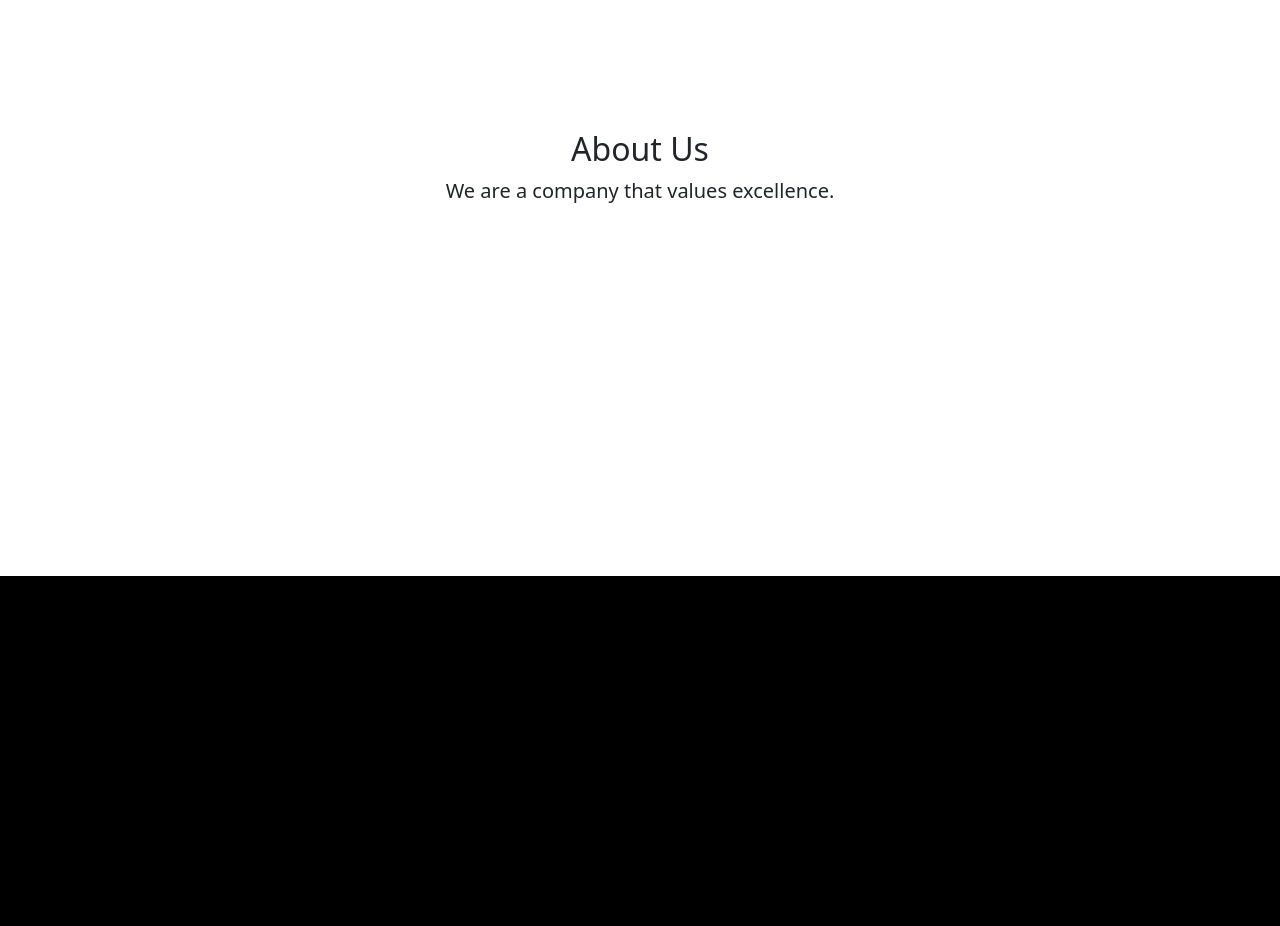
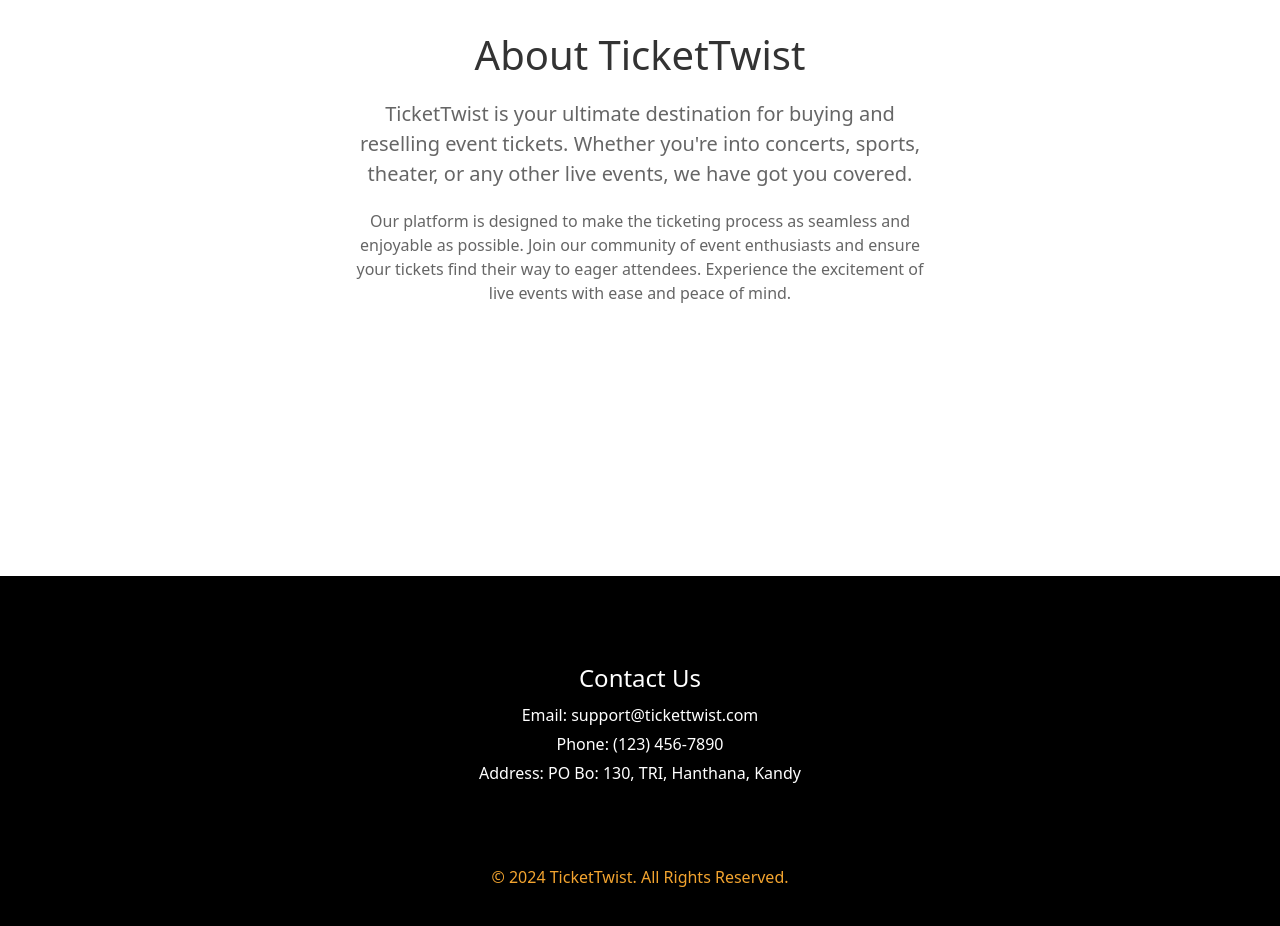
Before and after one commit to ChamikaRohan/Ticket-Twist, a React (Vite) app in the folder client/: page / in a window 1280 px wide. Shown: the part 1080-2006 px from the top of the page. Before the commit the page ends 1656 px from the top, so only its background shows below. Built offline with nearby package versions, Linux system fonts and the light colour scheme.

Commit message:
Created footer and about use section

```diff
--- /dev/null
+++ b/client/src/components/Footer.css
@@ -0,0 +1,48 @@
+.footer-section {
+    background-color: #000000;
+    padding: 40px 0;
+  }
+
+  .footer-content {
+    margin-bottom: 20px;
+  }
+
+  .footer-content h4 {
+    font-size: 1.5rem;
+    color: #ffffff;
+    margin-bottom: 10px;
+  }
+
+  .footer-content p {
+    margin: 5px 0;
+    color: #ffffff;
+  }
+
+  .social-media {
+    margin-top: 20px;
+  }
+
+  .social-icon {
+    margin: 0 10px;
+    color: #ffffff;
+    font-size: 1.5rem;
+    text-decoration: none;
+  }
+
+  .social-icon:hover {
+    color: #f3a42f;
+  }
+
+  @media (max-width: 768px) {
+    .footer-content h4 {
+      font-size: 1.25rem;
+    }
+
+    .footer-content p {
+      font-size: 0.95rem;
+    }
+
+    .social-icon {
+      font-size: 1.25rem;
+    }
+  }
--- /dev/null
+++ b/client/src/components/Footer.jsx
@@ -0,0 +1,24 @@
+import React from 'react'
+import "./Footer.css"
+
+export default function Footer() {
+  return (
+    <footer className="footer-section text-white bg-black">
+      <div className="container text-center py-5">
+        <div className="footer-content">
+          <h4>Contact Us</h4>
+          <p>Email: support@tickettwist.com</p>
+          <p>Phone: (123) 456-7890</p>
+          <p>Address: PO Bo: 130, TRI, Hanthana, Kandy</p>
+        </div>
+        <div className="social-media">
+          <a href="#" className="social-icon"><i className="fab fa-facebook-f"></i></a>
+          <a href="#" className="social-icon"><i className="fab fa-twitter"></i></a>
+          <a href="#" className="social-icon"><i className="fab fa-instagram"></i></a>
+          <a href="#" className="social-icon"><i className="fab fa-linkedin-in"></i></a>
+        </div>
+        <p className="mt-4" style={{ color: '#f3a42f' }}>&copy; {new Date().getFullYear()} TicketTwist. All Rights Reserved.</p>
+      </div>
+    </footer>
+  )
+}
--- a/client/src/components/Second.css
+++ b/client/src/components/Second.css
@@ -1,7 +1,25 @@
 .second-section {
-  height: 100vh; /* Full viewport height */
+  height: 100vh;
+  padding: 60px 0;
 }
 
-.second-section {
-  /* Add any additional styles for the second section */
+.content-container {
+  max-width: 800px;
+  margin: 0 auto;
 }
+
+h2 {
+  font-size: 2.5rem;
+  margin-bottom: 20px;
+  color: #333;
+}
+
+.lead {
+  font-size: 1.25rem;
+  margin-bottom: 20px;
+}
+
+p {
+  font-size: 1rem;
+  color: #666;
+}
--- a/client/src/components/Second.jsx
+++ b/client/src/components/Second.jsx
@@ -4,9 +4,16 @@ import "./Second.css"
 export default function Second() {
   return (
     <section id="next-section" className="second-section d-flex justify-content-center align-items-center text-center text-dark bg-white">
-        <div>
-          <h2>About Us</h2>
-          <p className="lead">We are a company that values excellence.</p>
+        <div className='container' style={{ margin: "60px", maxWidth: "600px" }}>
+        <div className="content-container">
+          <h2>About TicketTwist</h2>
+          <p className="lead">
+            TicketTwist is your ultimate destination for buying and reselling event tickets. Whether you're into concerts, sports, theater, or any other live events, we have got you covered.
+          </p>
+          <p>
+            Our platform is designed to make the ticketing process as seamless and enjoyable as possible. Join our community of event enthusiasts and ensure your tickets find their way to eager attendees. Experience the excitement of live events with ease and peace of mind.
+          </p>
+        </div>
         </div>
     </section>
   )
--- a/client/src/pages/HomePage.jsx
+++ b/client/src/pages/HomePage.jsx
@@ -3,6 +3,7 @@ import 'bootstrap/dist/css/bootstrap.min.css';
 import { Button } from 'react-bootstrap';
 import Hero from '../components/Hero';
 import Second from '../components/Second';
+import Footer from '../components/Footer';
 
 export default function HomePage() {
   return (
@@ -12,6 +13,8 @@ export default function HomePage() {
 
       {/* Full-Screen Second Section */}
       <Second/>
+
+      <Footer/>
     </div>
   )
 }
```
Also changed, not shown: client/src/assets/HeroBG.jpg (deleted).
